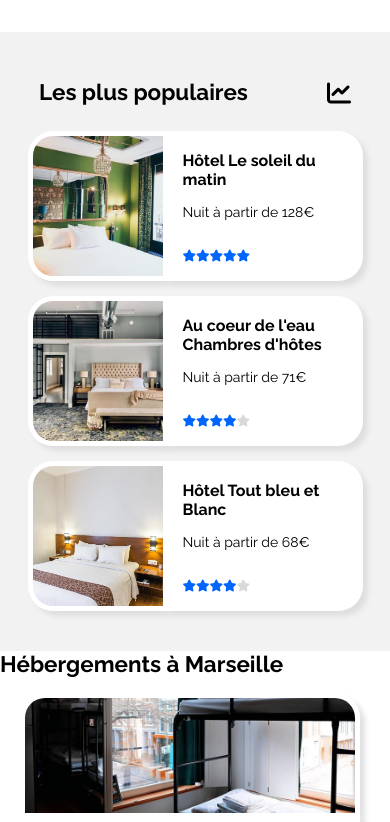
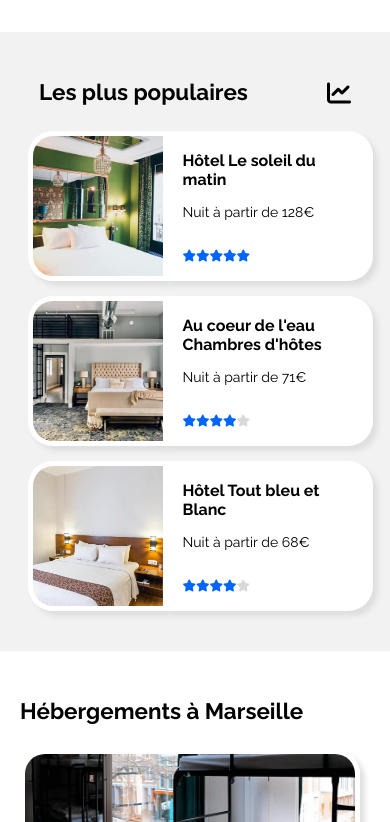
Before and after one commit to Doryae/DylanTaverniers_2_16092021, a plain HTML site: page index.html in a window 390 px wide. Shown: the part 644-1466 px from the top of the page. Drawn offline with Linux system fonts and the light colour scheme.

Commit message:
correction d'un soucis apparu avec le remplacement de "h1" par des "h2", modifications des box pour hébergements/activités/populaires pour qu'elles soient entièrement cliquables (et plus uniquement la section dédiée à l'image). Revérifications des breakpoints, modifications de quelques propriétés css suite à des problèmes apparus à la suite de l'intégralité des box cliquables (modifications de display afin que le rendu soit similaire à la maquette).

```diff
--- a/style.css
+++ b/style.css
@@ -31,6 +31,7 @@ header,
 a,
 a:visited {
   text-decoration: none;
+  color: #000;
 }
 
 button,
@@ -297,7 +298,7 @@ aside {
   margin-right: 2rem;
 }
 
-.img_container_location h1 {
+.img_container_location h2 {
   padding: 47px 0 25px 40px;
 }
 
@@ -411,6 +412,10 @@ aside {
   width: 420px;
   min-width: 25%;
   margin-right: 50px;
+}
+
+aside a {
+  display: flex;
 }
 
 .img_container_mp {
@@ -769,7 +774,7 @@ footer h1 {
     margin: 0;
   }
 
-  .activity h1 {
+  .activity h1, .img_container_location h2 {
     margin-left: 20px;
   }
 
@@ -899,6 +904,10 @@ footer h1 {
     padding: 0 12px 0 8px;
   }
 
+  .img_container_location h2 {
+    padding: 47px 0 25px 0;
+  }
+
   .footer {
     flex-direction: column;
   }
```
Also changed, not shown: index.html (+16 -15 lines).
